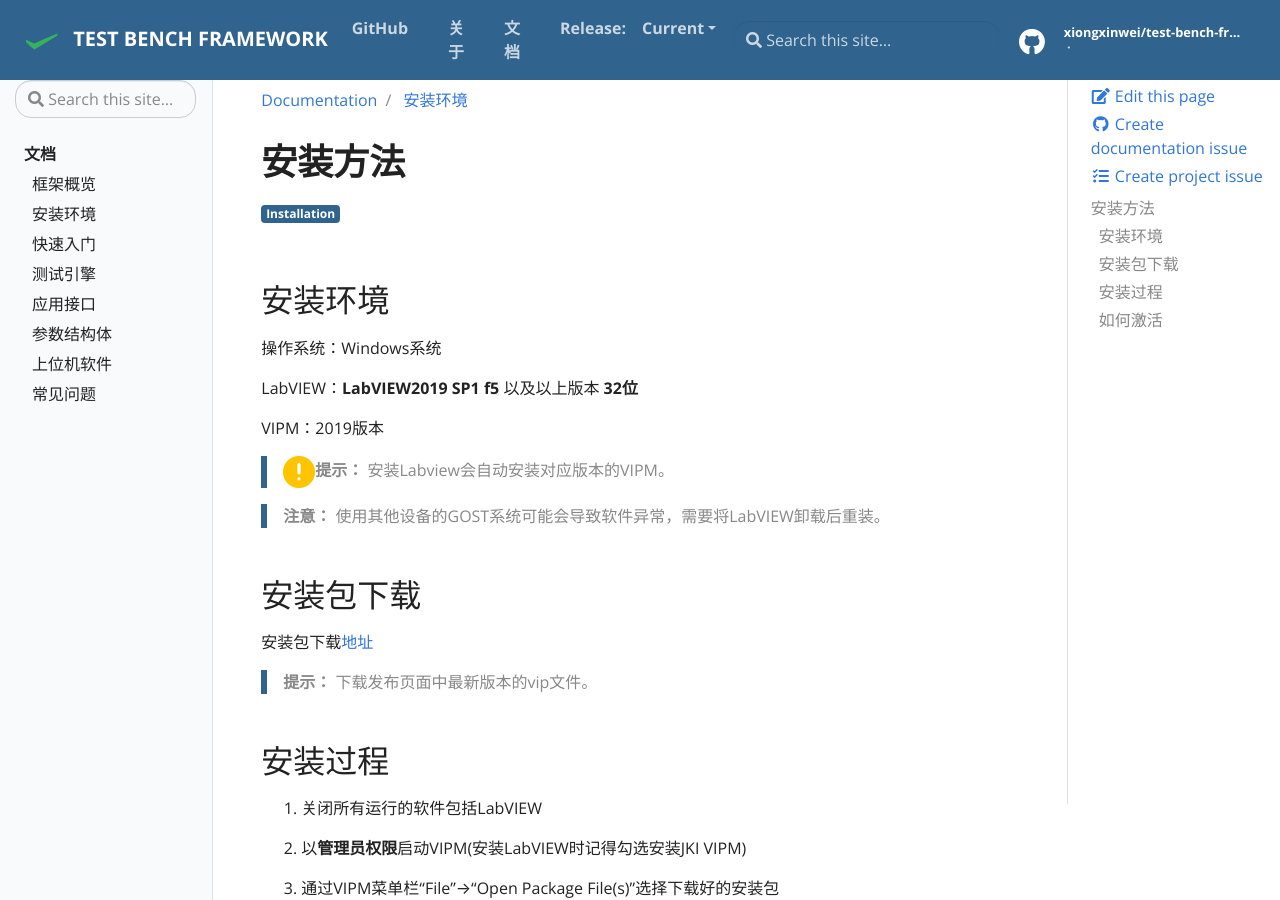
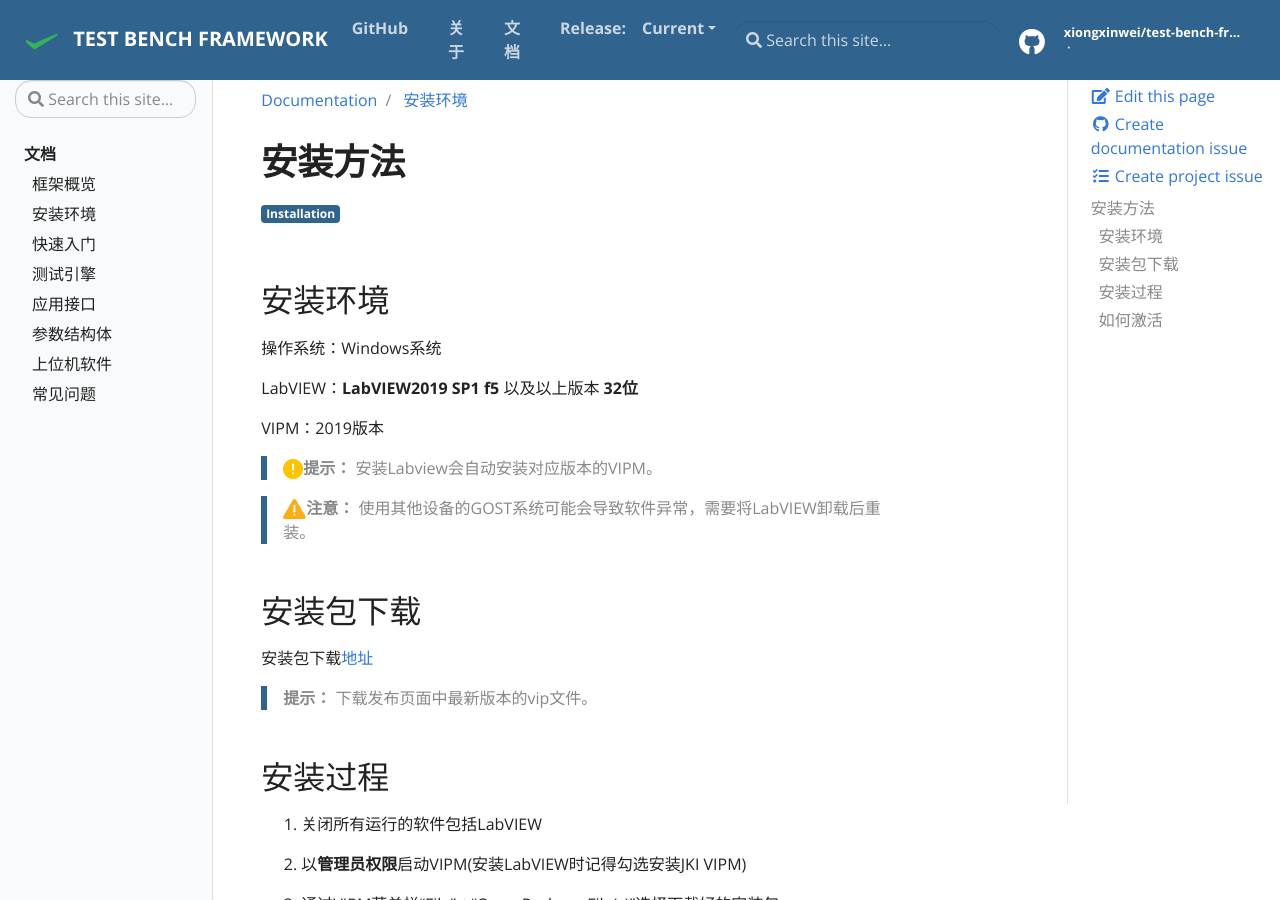
Before and after one commit to XiongXinwei-code/test-bench-framework, a Jekyll site: the page built from docs/_docs/安装方式.md, in a window 1280 px wide and 900 px high. Built offline with Jekyll 4.4.1, drawn with Linux system fonts in a browser that asks for light colours.

Commit message:
Update warning image and text in documentation
Replaced the text warning in the documentation with an image-based warning. Updated two image assets to reflect new warning and tip icons.

```diff
--- a/docs/_docs/安装方式.md
+++ b/docs/_docs/安装方式.md
@@ -16,7 +16,7 @@ VIPM：2019版本
 
 > <img title="提示" src="../assets/img/提示.png">**提示：** 安装Labview会自动安装对应版本的VIPM。
 
-> **注意：** 使用其他设备的GOST系统可能会导致软件异常，需要将LabVIEW卸载后重装。
+> <img title="警告" src="../assets/img/警告.png">**注意：** 使用其他设备的GOST系统可能会导致软件异常，需要将LabVIEW卸载后重装。
 
 ## 安装包下载
 
```
Also changed, not shown: docs/assets/img/提示.png, docs/assets/img/警告.png.
